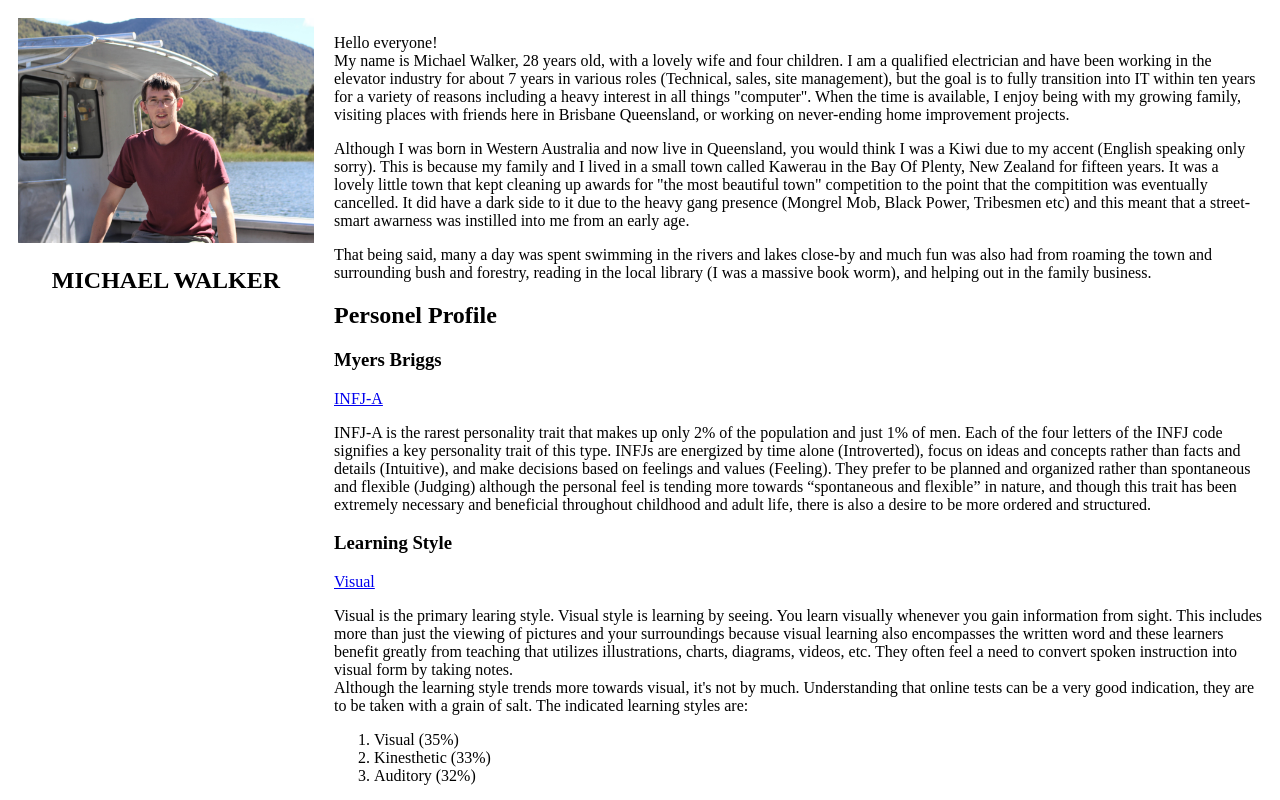
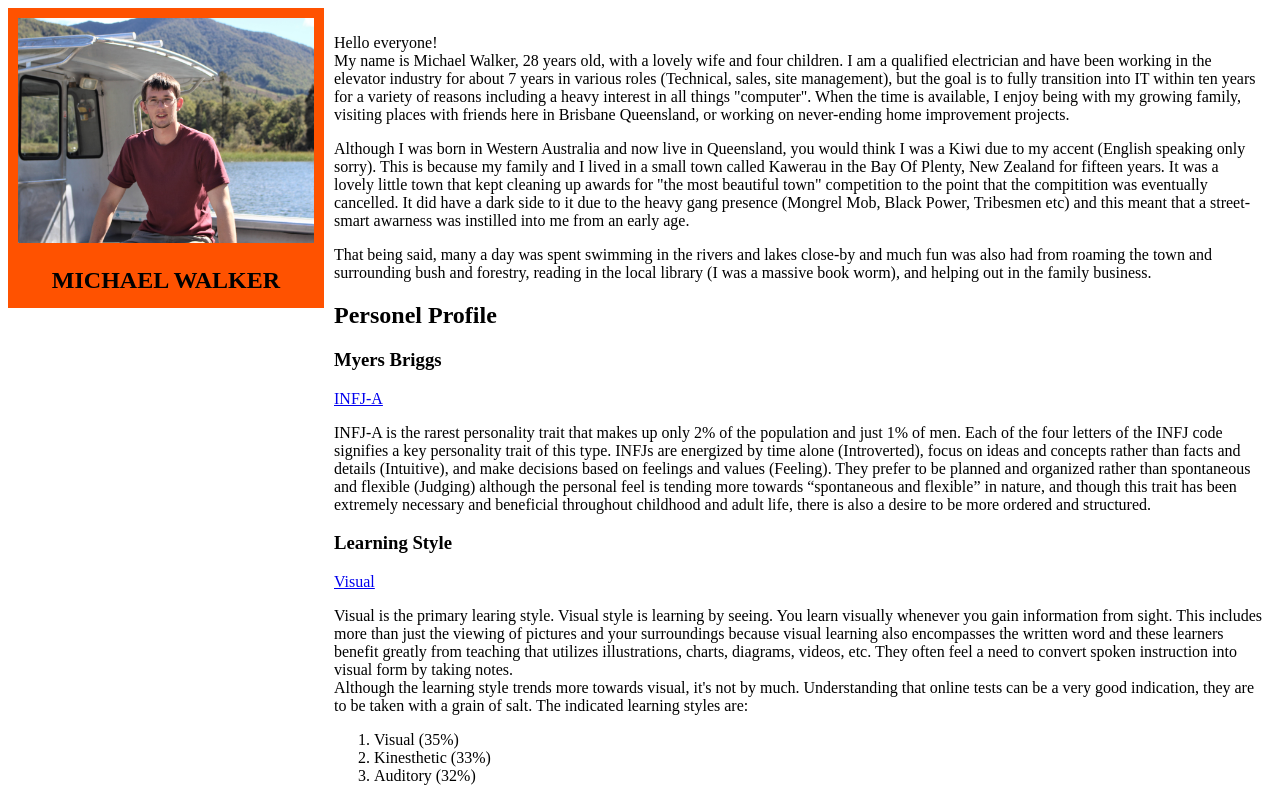
Before and after one commit to MichaelGWalker/A1-michaelwalker.github.io, a plain HTML site: page index.html in a window 1280 px wide. Shown: the top 800 px of the page. Drawn offline with Linux system fonts and the light colour scheme.

Commit message:
Update index.html

```diff
--- a/index.html
+++ b/index.html
@@ -38,7 +38,7 @@
 <body>
 <section>
  <div class="row">
-   <div class="column left">
+   <div class="column left" style="background-color:#ff5200;">
     <div>
      <img src="profile.JPG" alt="profile picture" style="width:100%">
     </div>
```
